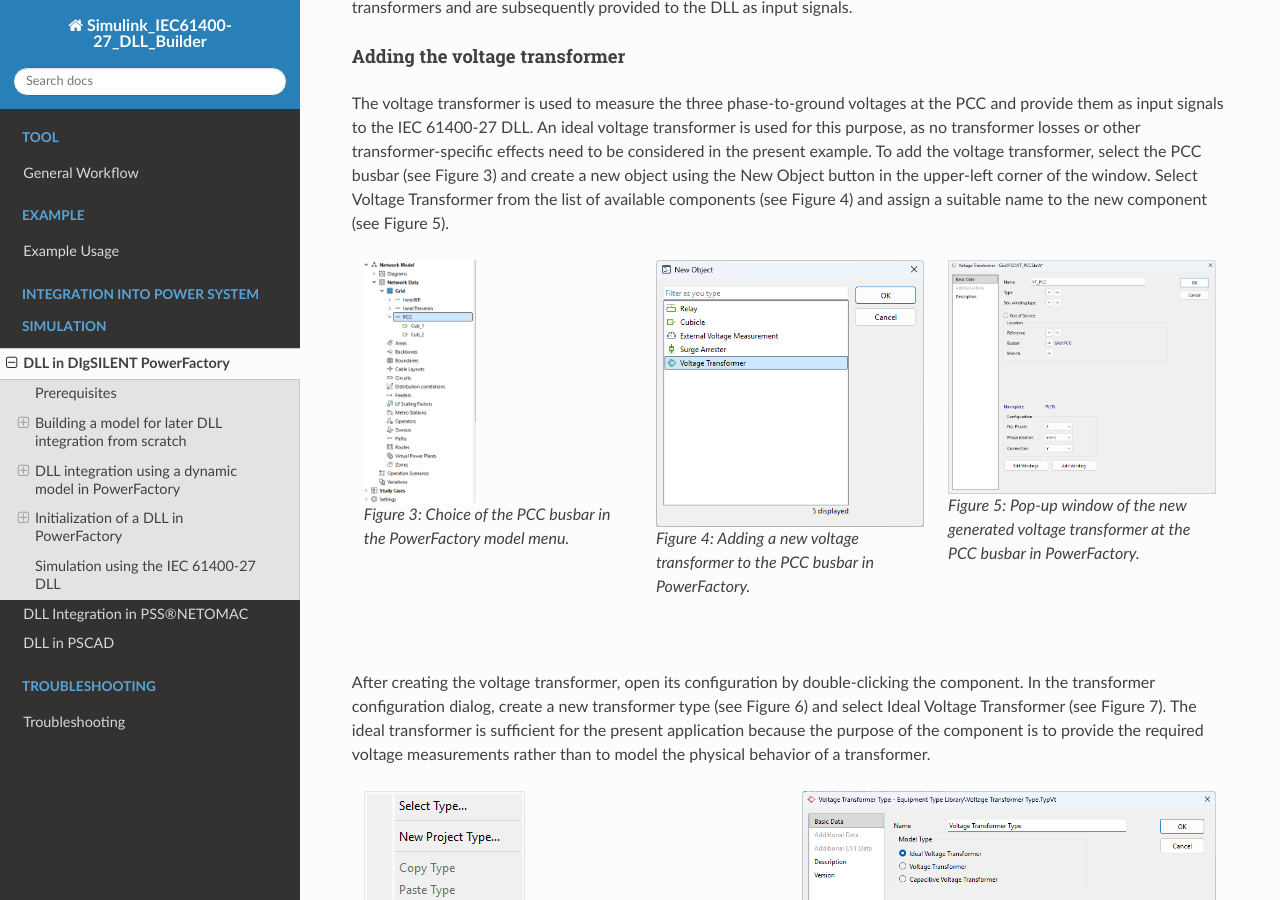
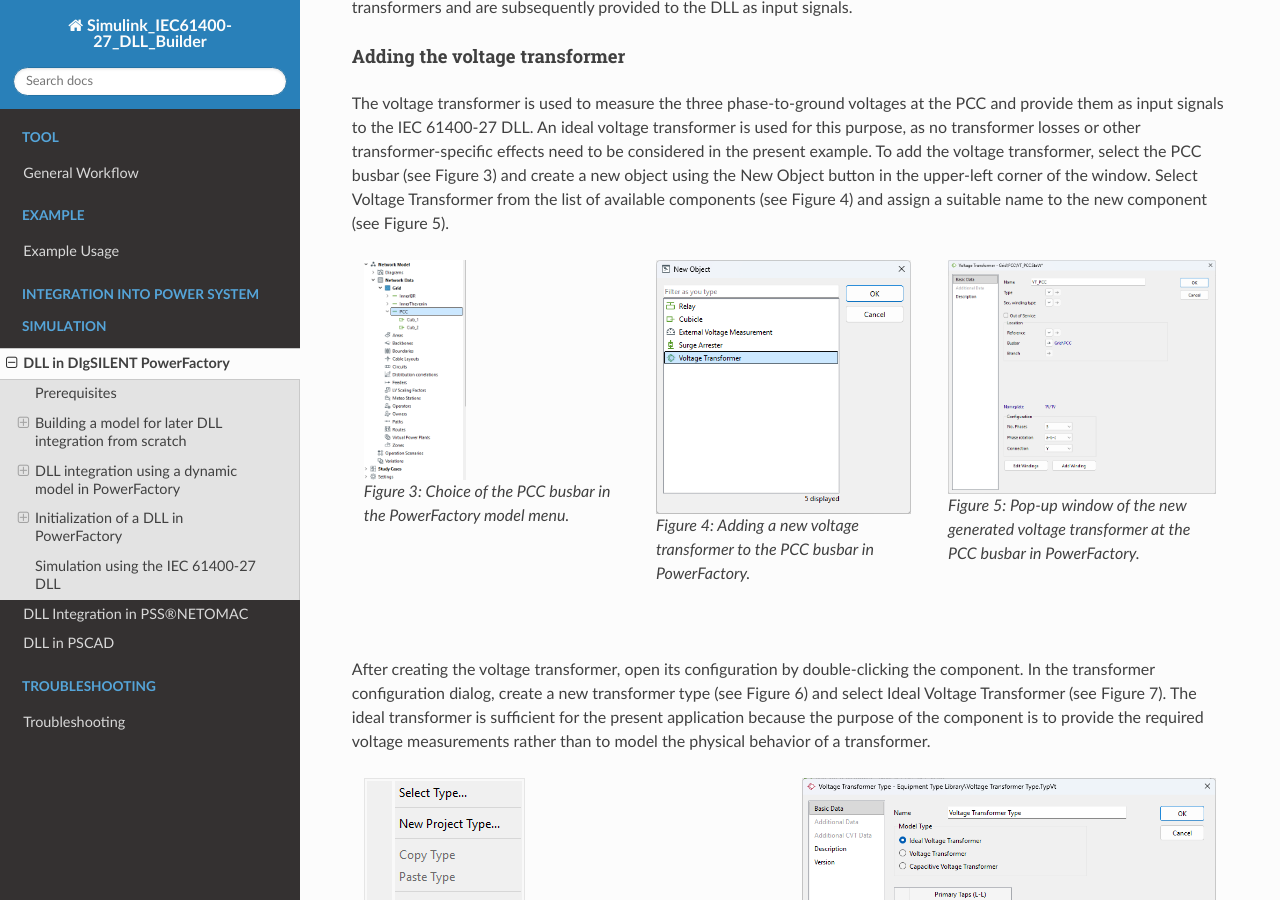
Before and after one commit to Institute-of-Electrical-Energy-Systems/SIMULINK_DLL_Builder, a Sphinx documentation site: the page built from docs/DLL_in_PF.rst, in a window 1280 px wide and 900 px high, scrolled down 1905 px. Built offline with Sphinx 7.4.7 and the Read the Docs theme 3.1.0, drawn with Linux system fonts in a browser that asks for light colours; formulas are drawn with MathJax 3.

Commit message:
Update DLL_in_PF.rst

```diff
--- a/docs/DLL_in_PF.rst
+++ b/docs/DLL_in_PF.rst
@@ -75,7 +75,7 @@ Select Voltage Transformer from the list of available components (see Figure 4)
 
       ..  figure:: ./images/PowerFactory/PCCPowerFactory.png
             :alt: Choice of the PCC busbar in the PowerFactory model menu.
-            :width: 42%
+            :width: 38%
 
             Figure 3: Choice of the PCC busbar in the PowerFactory model menu.
 
@@ -83,6 +83,7 @@ Select Voltage Transformer from the list of available components (see Figure 4)
 
        ..  figure:: ./images/PowerFactory/VT_PowerFactory.png
             :alt: Adding a new voltage transformer to the PCC busbar in PowerFactory.
+            :width: 95%
 
             Figure 4: Adding a new voltage transformer to the PCC busbar in PowerFactory.
 
```
